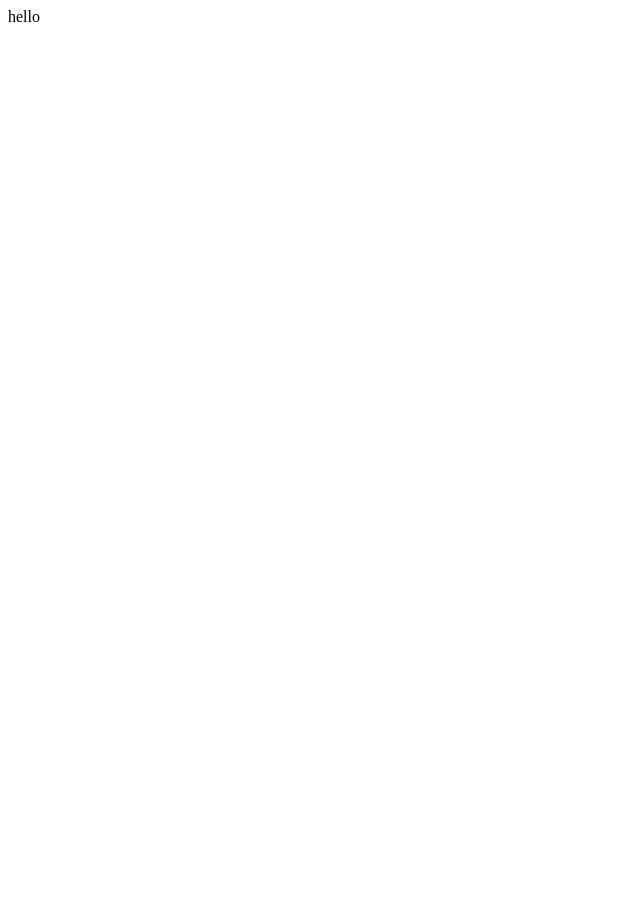
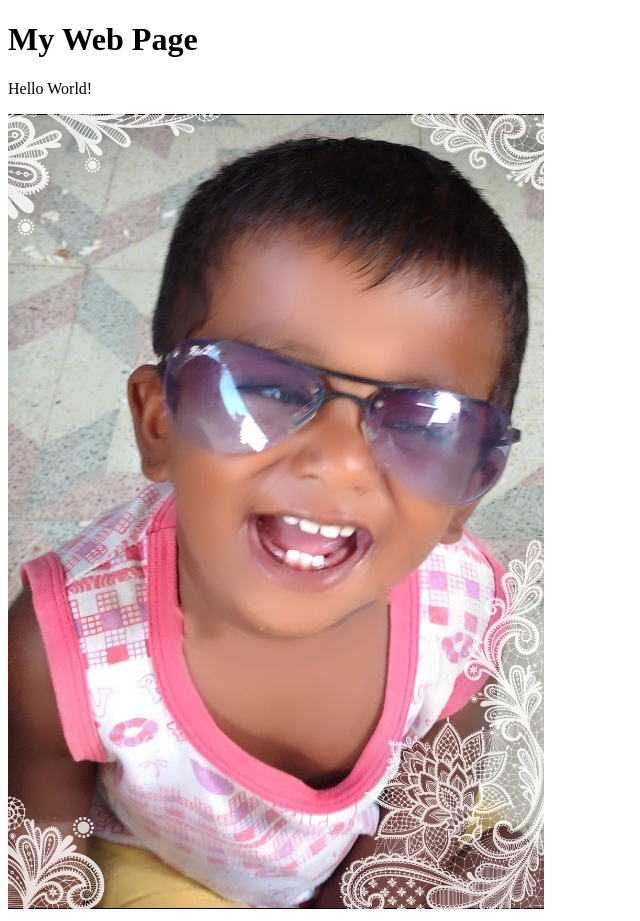
Before and after one commit to Ranga29feb/Demo, a plain HTML site: page index.html in a window 1280 px wide. Shown: the whole page, without its empty margins (0-640 px from the left). Before the commit the page ends 800 px from the top, so only its background shows below. Drawn offline with Linux system fonts and the light colour scheme.

Commit message:
Modified & index.html  Added Jpg

```diff
--- a/index.html
+++ b/index.html
@@ -1 +1,14 @@
-<div>hello</div>
+<!DOCTYPE html>
+<html>
+<head>
+<meta charset="utf-8">
+<title>My new Webpage</title>
+</head>
+<body>
+<h1>My Web Page</h1>
+<p>Hello World!</p>
+<img src="Nikesh.jpg"
+alt="He is Mr.Srinikesh"
+title="Nikesh Kutty">
+</body>
+</html>
```
Also changed, not shown: Nikesh.jpg (added).
